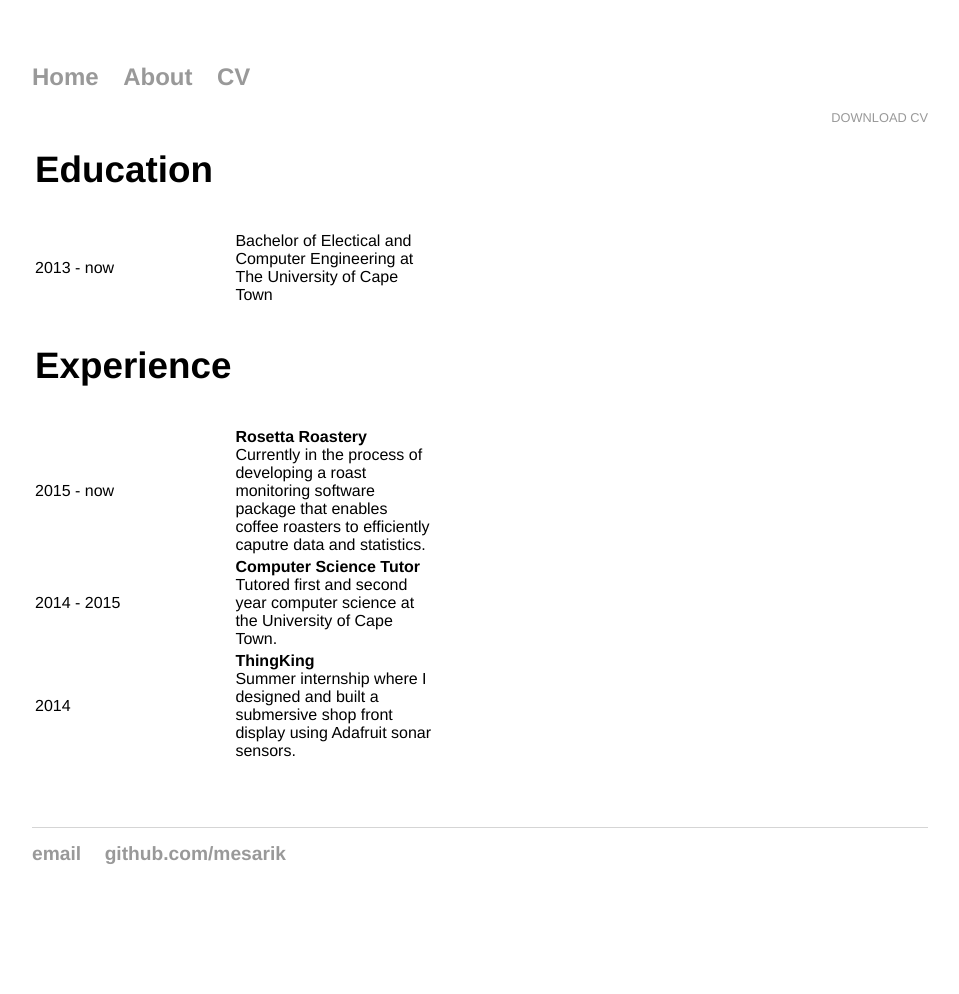
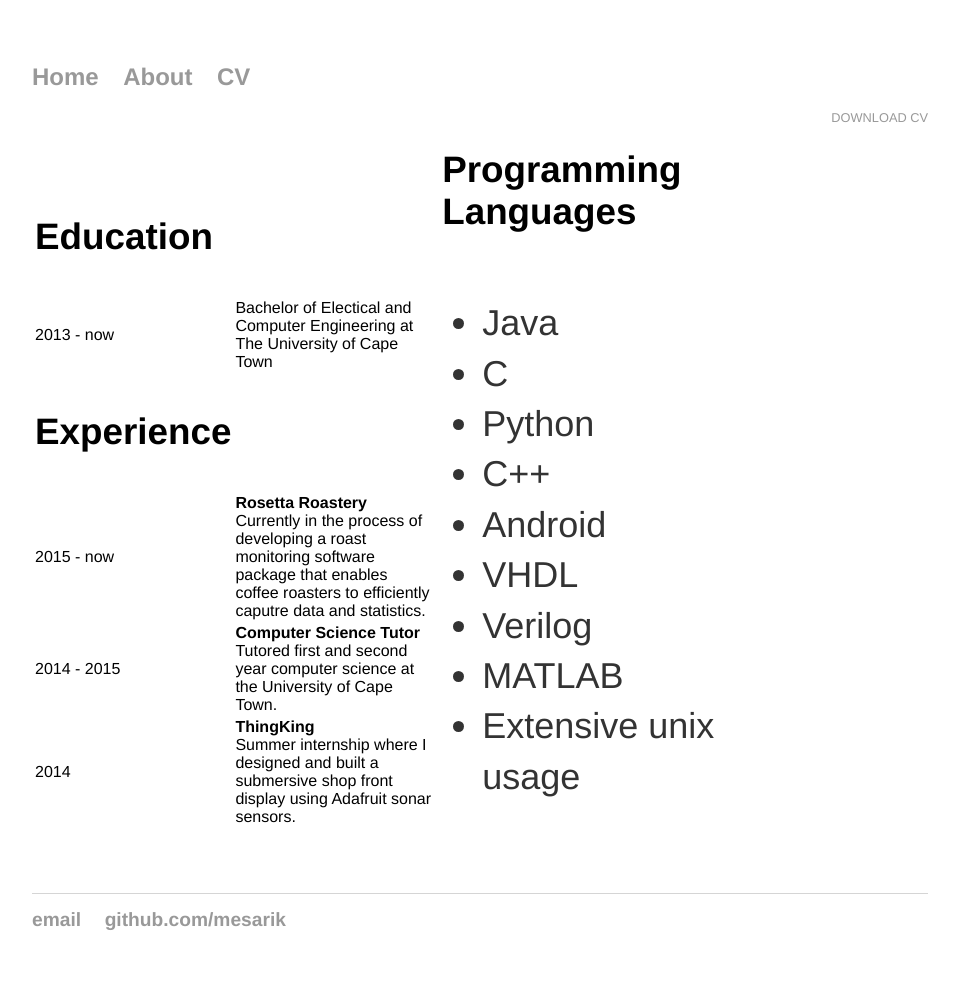
Before and after one commit to mesarcik/mesarcik.github.io, a Jekyll site: the page built from cv/index.html, in a window 1280 px wide. Shown: the whole page, without its empty margins (160-1119 px from the left). Built offline with Jekyll 4.4.1, drawn with Linux system fonts in a browser that asks for light colours; before the commit the page ends 927 px from its top, so only the background shows below that.

Commit message:
git_uploader.sh

```diff
--- a/cv/index.html
+++ b/cv/index.html
@@ -35,5 +35,17 @@ title: Misha Mesarcik's CV
 
 					</table>
 
+					<table style= "width:40%; display: inline-block;">
+						<tr>
+							<td><h3> Programming Languages </h3></td>
+						</tr>
+						<tr>
+							<td> <ul> <li>Java</li> <li>C</li> <li>Python</li> <li>C++</li> <li>Android</li>  <li>VHDL</li>  <li>Verilog</li>  <li>MATLAB</li>  <li>Extensive unix usage</li>  </ul></td>
+						</tr>
+					</table>
+
+
+
+
 
 	</div>
```
